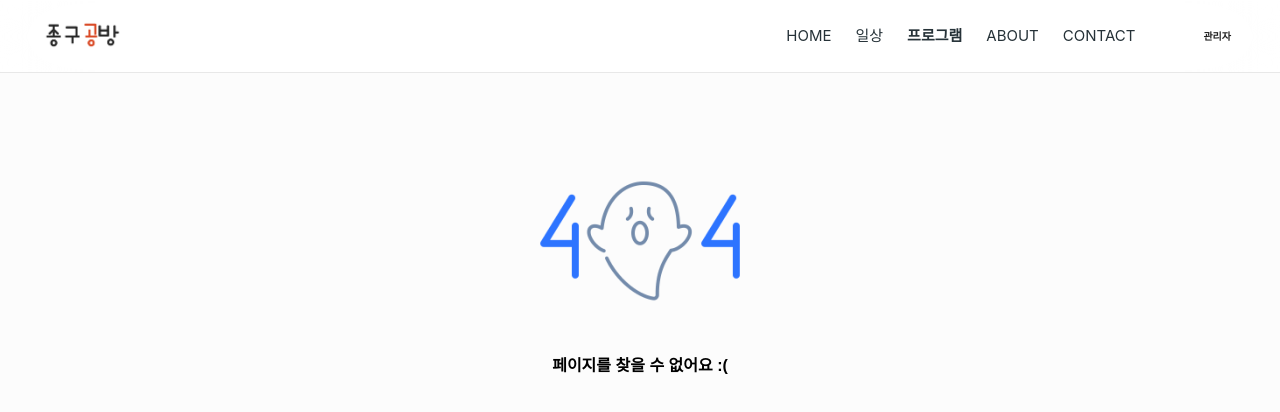
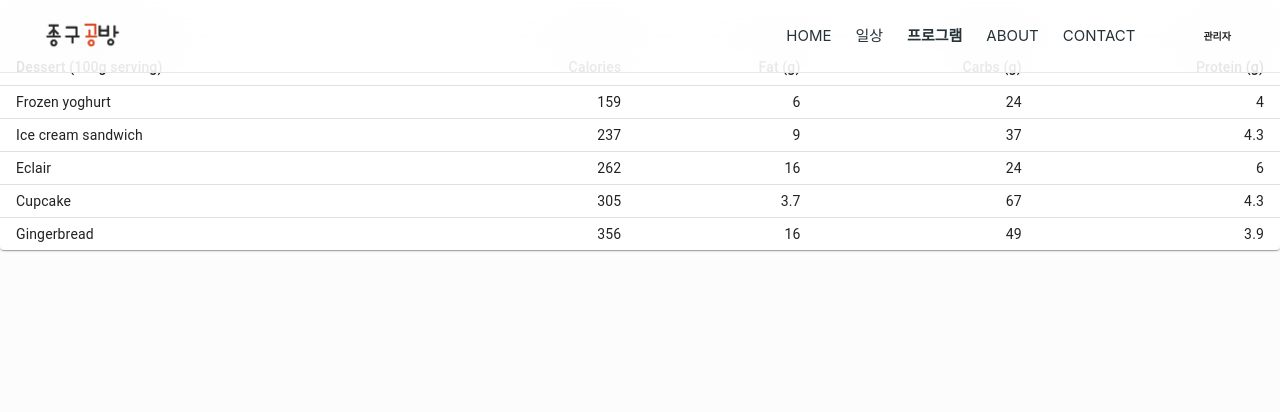
Before and after one commit to Timmer27/jonggulog, a Next.js app: page /programs/rule in a window 1280 px wide. Before the commit this address had no page. Shown: the top 412 px of the page. Built offline with nearby package versions, Linux system fonts and the light colour scheme; a web font is replaced by a local one.

Commit message:
build error fix

```diff
--- a/pages/contact/customeCell.tsx
+++ b/pages/contact/customeCell.tsx
@@ -1,3 +1,4 @@
+import React from "react";
 import { useRouter } from "next/router";
 import EllipsisText from "react-ellipsis-text";
 
@@ -12,7 +13,7 @@
   status: number;
 };
 
-export const CustomeCell = (props: cellProps) => {
+const CustomeCell = (props: cellProps) => {
   const router = useRouter();
   const cellColor = "text-[#4b4b4b]";
   const statusName = props.status === 0 ? "대기 중" : "답변 완료";
@@ -34,7 +35,8 @@
               width={25}
             />
             <p className="text-md">
-              <EllipsisText text={props.title} length={"22"} />{" "}
+              {props.title}{" "}
+              {/* <EllipsisText text={props.title} length={"22"} />{" "} */}
             </p>
           </div>
           <div className="flex items-center">
@@ -51,3 +53,5 @@
     </tr>
   );
 };
+
+export default CustomeCell;
--- a/pages/contact/index.tsx
+++ b/pages/contact/index.tsx
@@ -2,7 +2,7 @@
 import axios from "axios";
 import { useRouter } from "next/router";
 import React, { useEffect, useRef, useState } from "react";
-import { CustomeCell } from "./customeCell";
+import CustomeCell from "./customeCell";
 import Link from "next/link";
 import { useQuery } from "react-query";
 
--- /dev/null
+++ b/pages/programs/rule/index.tsx
@@ -0,0 +1,67 @@
+import * as React from 'react';
+import Table from '@mui/material/Table';
+import TableBody from '@mui/material/TableBody';
+import TableCell from '@mui/material/TableCell';
+import TableContainer from '@mui/material/TableContainer';
+import TableHead from '@mui/material/TableHead';
+import TableRow from '@mui/material/TableRow';
+import Paper from '@mui/material/Paper';
+
+// https://codesandbox.io/p/sandbox/material-ui-editable-tables-wsp0c?file=%2Fsrc%2Findex.js%3A39%2C1-47%2C4
+
+
+// https://www.npmjs.com/package/material-table
+// https://material-table.com/#/
+
+
+function createData(
+  name: string,
+  calories: number,
+  fat: number,
+  carbs: number,
+  protein: number,
+) {
+  return { name, calories, fat, carbs, protein };
+}
+
+const rows = [
+  createData('Frozen yoghurt', 159, 6.0, 24, 4.0),
+  createData('Ice cream sandwich', 237, 9.0, 37, 4.3),
+  createData('Eclair', 262, 16.0, 24, 6.0),
+  createData('Cupcake', 305, 3.7, 67, 4.3),
+  createData('Gingerbread', 356, 16.0, 49, 3.9),
+];
+
+export default function DenseTable() {
+  return (
+    <TableContainer component={Paper}>
+      <Table sx={{ minWidth: 650 }} size="small" aria-label="a dense table">
+        <TableHead>
+          <TableRow>
+            <TableCell>Dessert (100g serving)</TableCell>
+            <TableCell align="right">Calories</TableCell>
+            <TableCell align="right">Fat&nbsp;(g)</TableCell>
+            <TableCell align="right">Carbs&nbsp;(g)</TableCell>
+            <TableCell align="right">Protein&nbsp;(g)</TableCell>
+          </TableRow>
+        </TableHead>
+        <TableBody>
+          {rows.map((row) => (
+            <TableRow
+              key={row.name}
+              sx={{ '&:last-child td, &:last-child th': { border: 0 } }}
+            >
+              <TableCell component="th" scope="row">
+                {row.name}
+              </TableCell>
+              <TableCell align="right">{row.calories}</TableCell>
+              <TableCell align="right">{row.fat}</TableCell>
+              <TableCell align="right">{row.carbs}</TableCell>
+              <TableCell align="right">{row.protein}</TableCell>
+            </TableRow>
+          ))}
+        </TableBody>
+      </Table>
+    </TableContainer>
+  );
+}
```
